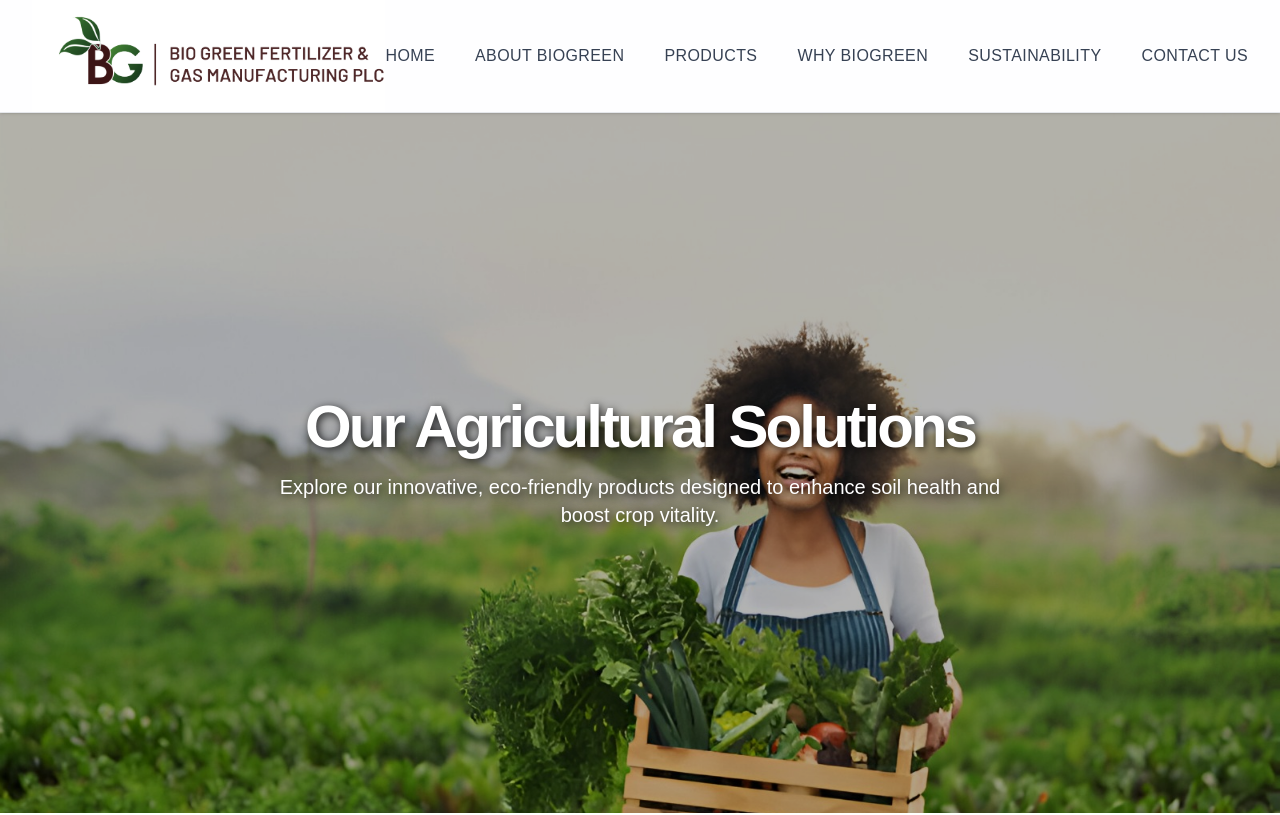
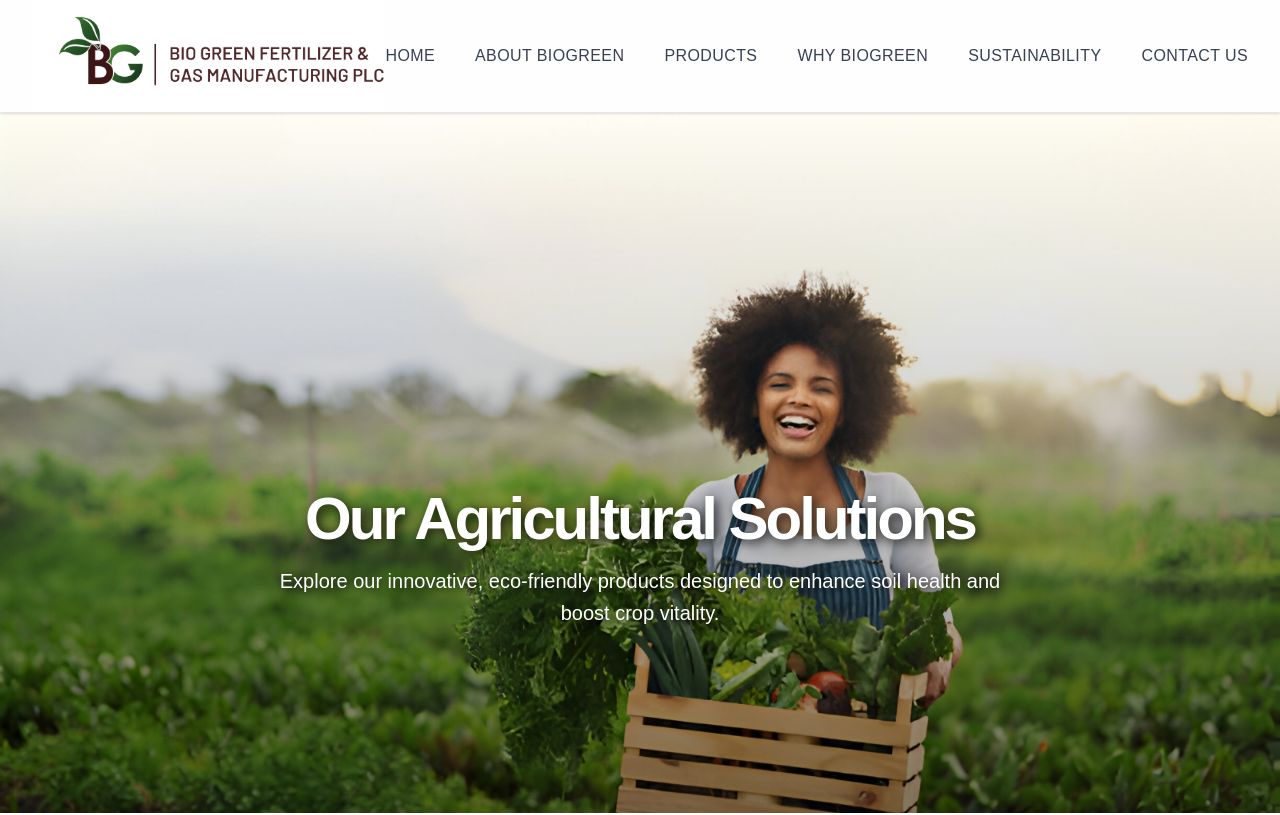
Before and after one commit to chwla/biogreen-website, a Next.js app: page /products in a window 1280 px wide. Shown: the top 815 px of the page. Built offline with nearby package versions, Linux system fonts and the light colour scheme.

Commit message:
fixed product hro image text alignment

```diff
--- a/src/app/products/page.js
+++ b/src/app/products/page.js
@@ -148,17 +148,17 @@ const ProductsPage = () => {
             alt="Lush agricultural landscape showing healthy crops."
             fill
             className="object-cover"
-            style={{ objectPosition: 'center 35%' }}
+            style={{ objectPosition: 'center 65%' }}
             priority
             quality={100}
           />
         </div>
-        <div className="absolute inset-0 bg-black/30"></div>
-        <div className="relative z-20 px-4">
-          <h1 className="text-4xl sm:text-5xl md:text-6xl font-extrabold tracking-tighter" style={{ textShadow: '2px 2px 8px rgba(0,0,0,0.8)' }}>
+        <div className="absolute inset-0 bg-gradient-to-b from-transparent via-black/20 to-black/50"></div>
+        <div className="relative z-20 px-4 max-w-5xl mx-auto mt-32 md:mt-40 lg:mt-48">
+          <h1 className="text-4xl sm:text-5xl md:text-6xl font-extrabold tracking-tighter mb-4" style={{ textShadow: '3px 3px 12px rgba(0,0,0,0.9)' }}>
             Our Agricultural Solutions
           </h1>
-          <p className="mt-4 text-lg md:text-xl max-w-3xl mx-auto" style={{ textShadow: '2px 2px 8px rgba(0,0,0,0.8)' }}>
+          <p className="mt-4 text-base sm:text-lg md:text-xl max-w-3xl mx-auto leading-relaxed" style={{ textShadow: '2px 2px 10px rgba(0,0,0,0.9)' }}>
             Explore our innovative, eco-friendly products designed to enhance soil health and boost crop vitality.
           </p>
         </div>
```
